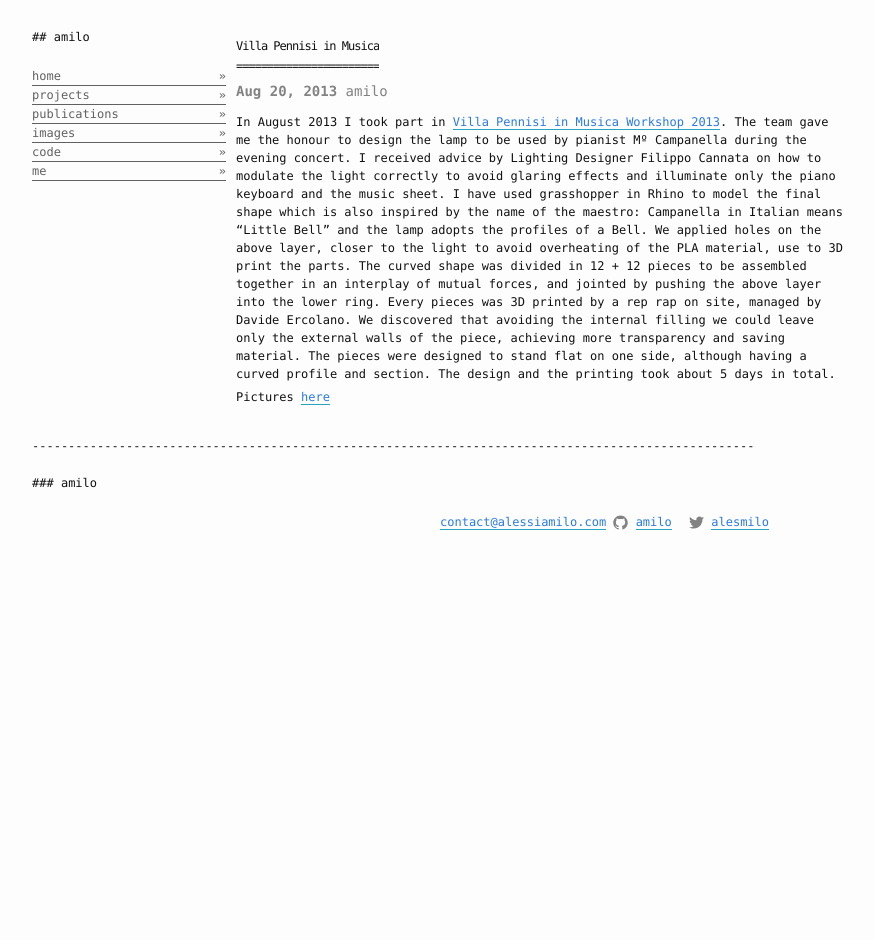
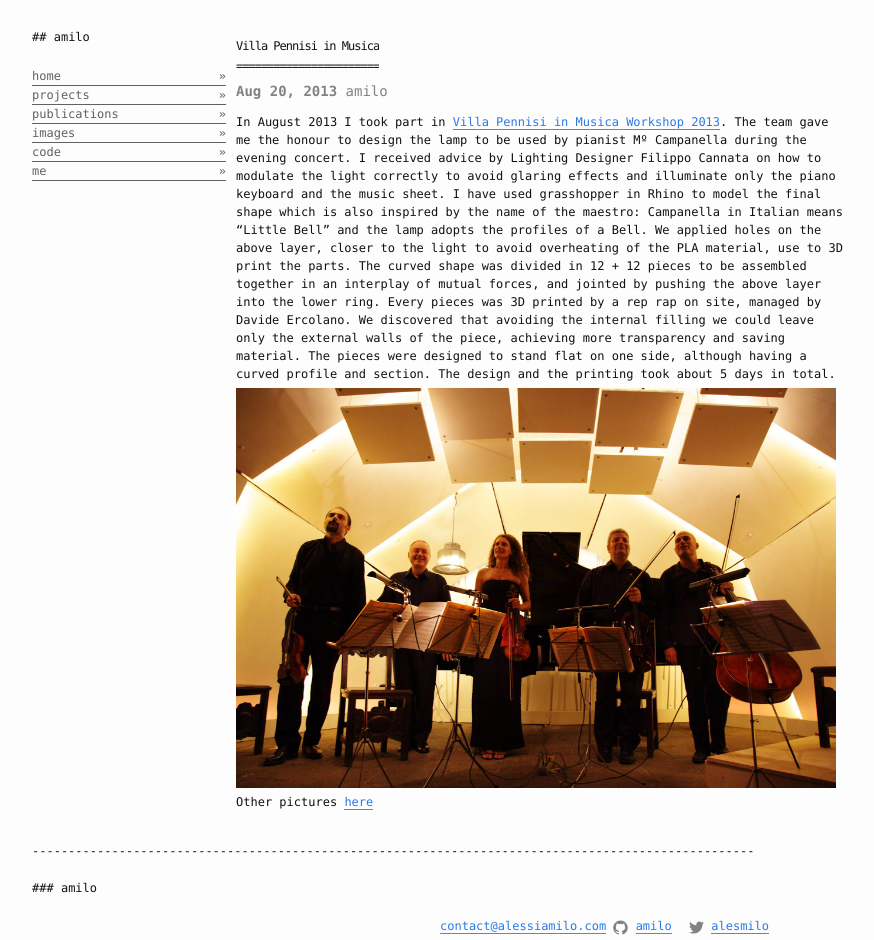
Before and after one commit to amilo/amilo.github.io, a Jekyll site: the page built from _posts/2013-08-20-3dprinted-villapennisi.md, in a window 1280 px wide. Shown: the whole page, without its empty margins (200-1074 px from the left). Built offline with Jekyll 4.4.1, drawn with Linux system fonts in a browser that asks for light colours; before the commit the page ends 900 px from its top, so only the background shows below that.

Commit message:
added pics

```diff
--- a/_posts/2013-08-20-3dprinted-villapennisi.md
+++ b/_posts/2013-08-20-3dprinted-villapennisi.md
@@ -14,4 +14,6 @@ We applied holes on the above layer, closer to the light to avoid overheating of
 The curved shape was divided in 12 + 12 pieces to be assembled together in an interplay of mutual forces, and jointed by pushing the above layer into the lower ring. Every pieces was 3D printed by a rep rap on site, managed by Davide Ercolano. We discovered that avoiding the internal filling we could leave only the external walls of the piece, achieving more transparency and saving material.
 The pieces were designed to stand flat on one side, although having a curved profile and section. The design and the printing took about 5 days in total.
 
-Pictures [here](https://amilo.github.io/photography/airone-comparison.html)
+<img src="/assets/photography/3dprinted-lamp/Little_Bell_milo_pennisi_06.jpg" alt="Lamp on stage" height="auto" width="600">
+
+Other pictures [here](https://amilo.github.io/photography/airone-comparison.html)
```
Also changed, not shown: _posts/2011-07-21-airone-cinetheatre.md (+4 -0 lines).
